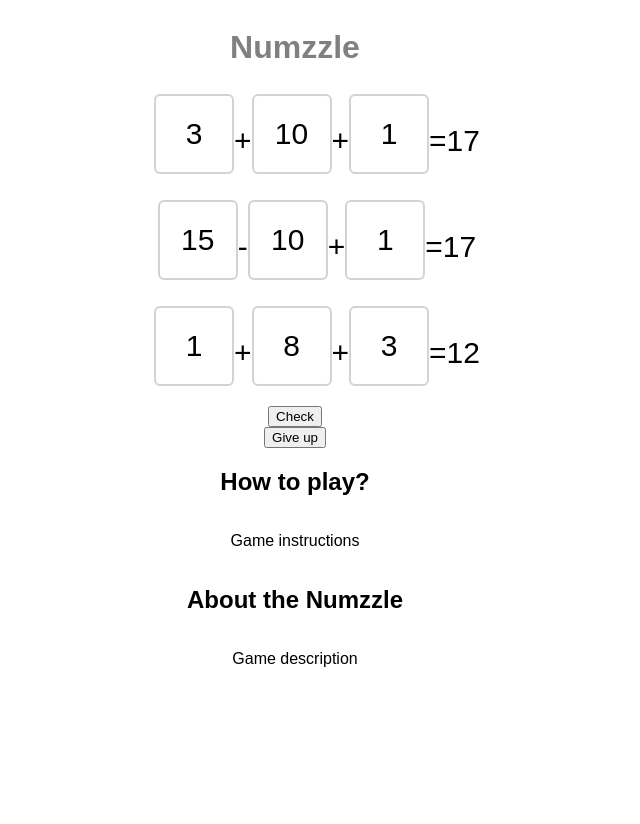
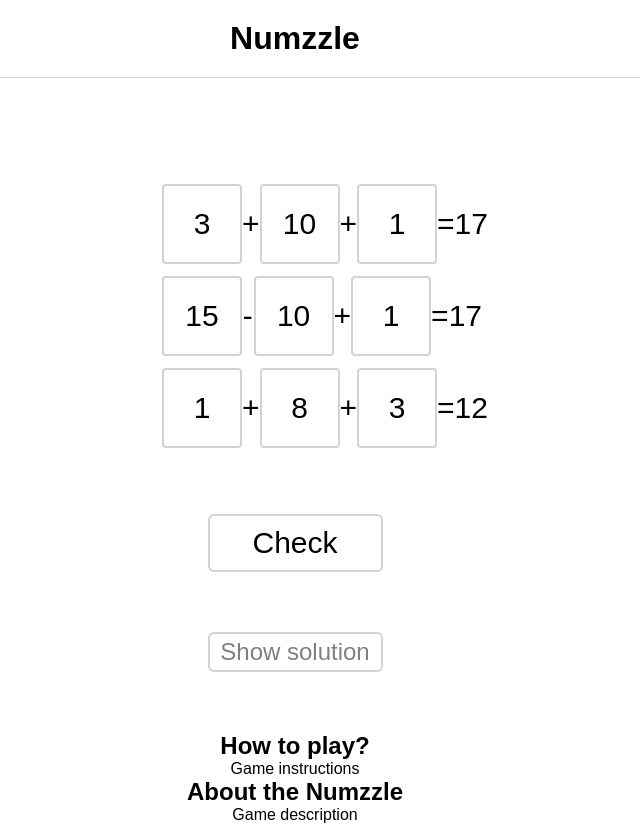
Before and after one commit to StanoSpodniak/numzzle_3, a React (Vite) app: page / in a window 1280 px wide. Shown: the whole page, without its empty margins (345-985 px from the left). Before the commit the page ends 800 px from the top, so only its background shows below. Built offline with nearby package versions, Linux system fonts and the light colour scheme.

Commit message:
Added new game functionality

```diff
--- a/src/App.tsx
+++ b/src/App.tsx
@@ -1,8 +1,10 @@
+import Header from "./components/Header";
 import Game from "./components/Game";
 
 function App() {
     return (
         <>
+            <Header />
             <Game />
         </>
     );
--- a/src/components/Game.module.css
+++ b/src/components/Game.module.css
@@ -4,19 +4,24 @@
     align-items: center;
 }
 
-.title {
-    color: grey;
+.gameTextContainer {
+    display: flex;
+    align-items: center;
+    height: 100px;
+}
+
+.gameText {
+    font-size: 30px;
+    color: #00ff00;
 }
 
 .grid {
     display: grid;
     width: 25%;
     grid-template-columns: repeat(7, 1fr);
-    justify-content: center;
-    align-content: center;
     text-align: center;
     padding: 6px;
-    padding-left: 50px;
+    padding-left: 60px;
 }
 
 .grid > p:last-child {
@@ -25,6 +30,7 @@
 
 .operator {
     font-size: 30px;
+    align-content: center;
 }
 
 .button {
@@ -35,13 +41,23 @@
     height: 80px;
     background-color: white;
     border: 2px solid lightgrey;
-    border-radius: 6px;
+    border-radius: 4px;
     font-size: 30px;
+}
+
+.button:hover {
+    cursor: pointer;
+    border: 2px solid gray;
 }
 
 .green {
     color: #00ff00;
     border: 2px solid #00ff00;
+}
+
+.green:hover {
+    border: 2px solid #00ff00;
+    cursor: default;
 }
 
 .red {
@@ -50,7 +66,36 @@
 }
 
 .black {
+    border: 2px solid black !important;
+}
+
+.checkButton {
+    margin-top: 60px;
+    padding: 10px;
+    width: 175px;
+    background-color: white;
+    font-size: 30px;
+    border: 2px solid lightgray;
+    border-radius: 6px;
+}
+
+.checkButton:hover {
+    cursor: pointer;
+    border: 2px solid grey;
+}
+
+.giveUpButton {
+    margin: 60px auto;
+    width: 175px;
+    height: 40px;
+    background-color: white;
+    font-size: 24px;
+    border: 2px solid lightgray;
+    border-radius: 6px;
+    color: gray;
+}
+
+.giveUpButton:hover {
+    cursor: pointer;
     color: black;
-    border: 2px solid black;
-    font-weight: 600;
 }
--- a/src/components/Game.tsx
+++ b/src/components/Game.tsx
@@ -4,8 +4,6 @@ import { getMathProblem, shuffleArray } from "./utils/ProblemGenerator";
 
 //check Dev.to
 //https://kadam.net/en/webmaster - ads
-//add give up functionality
-//add new game functionality give up button will change to new game button
 
 function Game() {
     const [problems, setProblems] = useState<
@@ -96,6 +94,9 @@ function Game() {
         },
     ]);
 
+    const [gameText, setGameText] = useState("");
+    const [checkButtonText, setCheckButtonText] = useState("Check");
+
     const [isSolutionVisible, setIsSolutionVisible] = useState(false);
 
     // Generate random math problem when the component is mounted
@@ -126,6 +127,7 @@ function Game() {
     }, []);
 
     const handleClick = (index: number) => {
+        if (gameText != "Correct!") {
             if (selectedIndex === null) {
                 // If no number is selected, set the first one as selected
                 setSelectedIndex(index);
@@ -147,7 +149,9 @@ function Game() {
                 setButtons(newButtons);
 
                 setAllNumbers(newNumbers);
-            setSelectedIndex(null); // Reset selected index after swap
+
+                // Reset selected index after swap
+                setSelectedIndex(null);
 
                 // Undo selected number highlight
                 const resetButtons = [...buttons];
@@ -157,6 +161,7 @@ function Game() {
                     });
                     setButtons(resetButtons);
                 }, 250);
+            }
         }
     };
 
@@ -222,6 +227,14 @@ function Game() {
 
         setButtons(newButtons);
 
+        if (
+            firstResult === firstSolution &&
+            secondResult === secondSolution &&
+            thirdResult === thirdSolution
+        ) {
+            setGameText("Correct!");
+            setCheckButtonText("New Game");
+        } else {
             setTimeout(() => {
                 const resetButtons = [...newButtons];
                 resetButtons.forEach((button) => {
@@ -229,6 +242,14 @@ function Game() {
                 });
                 setButtons(resetButtons);
             }, 1000);
+        }
+
+        setTimeout(() => {}, 1000);
+        if (gameText === "Correct!") {
+            setTimeout(() => {
+                window.location.reload();
+            }, 1000);
+        }
     };
 
     const getButtonClass = (
@@ -246,7 +267,9 @@ function Game() {
 
     return (
         <div className={styles.container}>
-            <h1 className={styles.title}>Numzzle</h1>
+            <div className={styles.gameTextContainer}>
+                <h2 className={styles.gameText}>{gameText}</h2>
+            </div>
             <div className={styles.grid}>
                 <button
                     key={0}
@@ -340,12 +363,23 @@ function Game() {
                 <p className={styles.operator}>=</p>
                 <p className={styles.operator}>{problems?.[2]?.result}</p>
             </div>
-            <button onClick={() => handleCheck()}>Check</button>
-            <button onClick={() => handleGiveUp()}>Give up</button>
+            <button
+                className={styles.checkButton}
+                onClick={() => handleCheck()}
+            >
+                {checkButtonText}
+            </button>
+            <button
+                className={styles.giveUpButton}
+                onClick={() => handleGiveUp()}
+            >
+                Show solution
+            </button>
             {isSolutionVisible && (
                 <div className={styles.solutionContainer}>
-                    <button>Show solution</button>
-                    <button>Back</button>
+                    <p>Do you really want to show the solution?</p>
+                    <button>YES</button>
+                    <button>NO</button>
                     {problems.map((problem, index) => (
                         <div key={index}>
                             <p>
--- /dev/null
+++ b/src/components/Header.module.css
@@ -0,0 +1,5 @@
+.headerContainer {
+    text-align: center;
+    padding: 20px;
+    border-bottom: 1px solid lightgray;
+}
--- /dev/null
+++ b/src/components/Header.tsx
@@ -0,0 +1,11 @@
+import styles from "./Header.module.css";
+
+function Header() {
+    return (
+        <div className={styles.headerContainer}>
+            <h1 className={styles.title}>Numzzle</h1>
+        </div>
+    );
+}
+
+export default Header;
--- a/src/index.css
+++ b/src/index.css
@@ -1,3 +1,5 @@
 * {
     font-family: Arial, Helvetica, sans-serif;
+    margin: 0;
+    padding: 0;
 }
```
Lines whose indentation alone changed are shown as unchanged.
